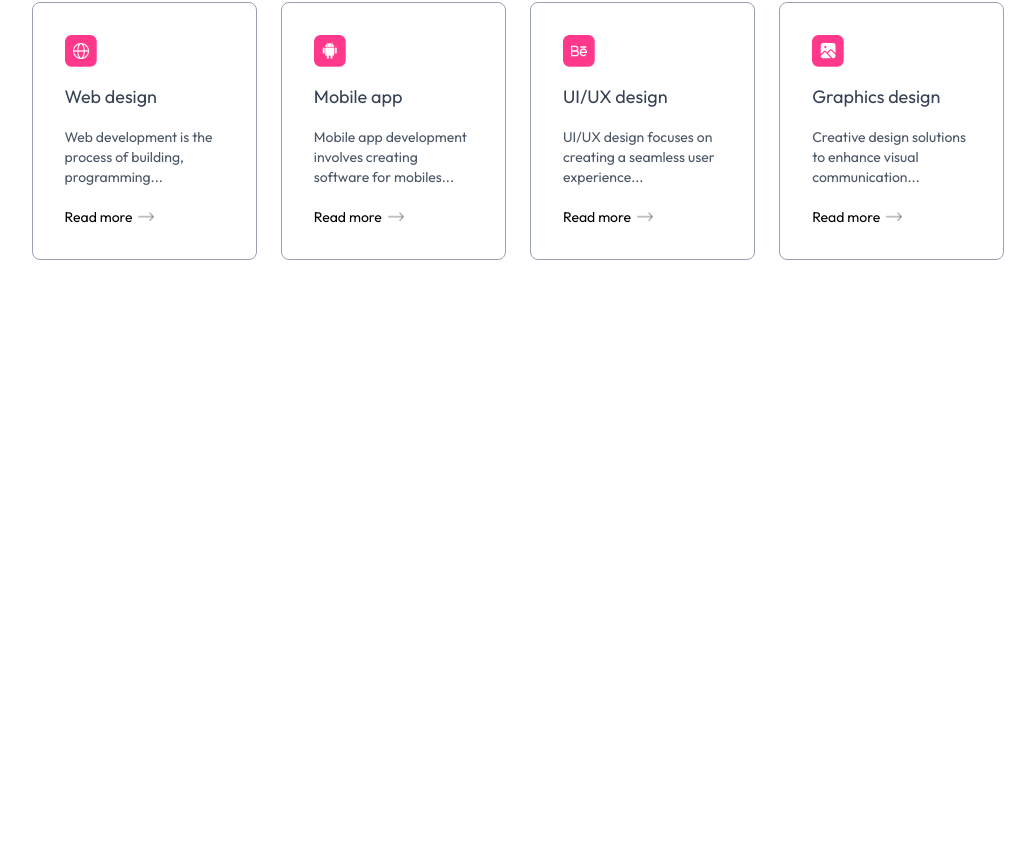
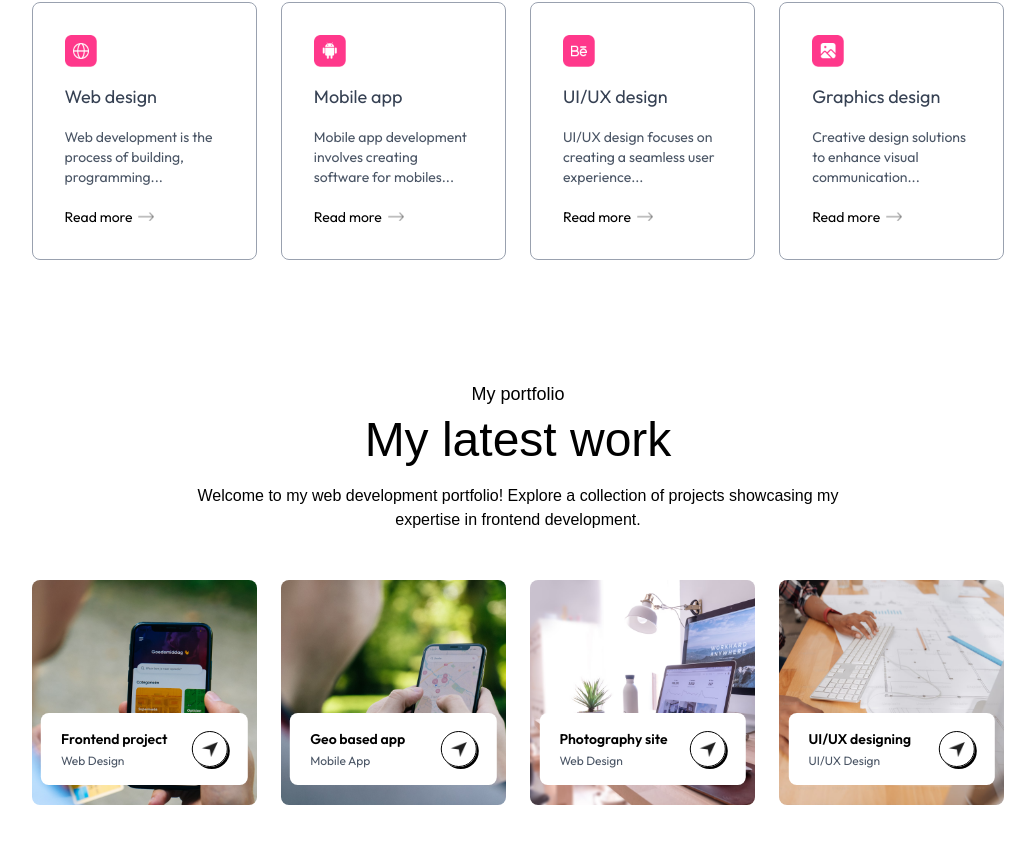
Before and after one commit to onkarshinde1/OnkarShindePortFolio, a Next.js app: page / in a window 1280 px wide. Shown: the part 1815-2658 px from the top of the page, without its empty margins (122-1157 px from the left). Before the commit the page ends 2155 px from the top, so only its background shows below. Built offline with nearby package versions, Linux system fonts and the light colour scheme; a web font is replaced by a local one.

Commit message:
My Work Done

```diff
--- /dev/null
+++ b/app/component/Work.jsx
@@ -0,0 +1,53 @@
+import { assets, workData } from "@/assets/assets";
+import Image from "next/image";
+import React from "react";
+
+const Work = () => {
+  return (
+    <div id="work" className="w-full px-[12%] py-10 scroll-mt-20">
+      <h4 className="text-center mb-2 text-lg font-ovo">My portfolio</h4>
+      <h2 className="text-center text-5xl font-ovo">My latest work</h2>
+      <p className="text-center max-w-2xl mx-auto mt-5 mb-12 font-ovo leading-6">
+        Welcome to my web development portfolio! Explore a collection of
+        projects showcasing my expertise in frontend development.
+      </p>
+
+      {/* Projects Grid */}
+      <div className="grid grid-cols-1 lg:grid-cols-2 xl:grid-cols-4 gap-6 my-10">
+        {workData.map((project, index) => (
+          <div
+            key={index}
+            className="aspect-square bg-no-repeat bg-cover bg-center rounded-lg relative cursor-pointer group"
+            style={{ backgroundImage: `url(${project.bgImage})` }}
+          >
+            {/* Overlay */}
+            <div className="bg-white w-11/12 rounded-lg absolute bottom-5 left-1/2 -translate-x-1/2 py-4 px-5 flex items-center justify-between transition-all duration-300 group-hover:bottom-7">
+
+              {/* Text */}
+              <div>
+                <h2 className="text-black font-semibold text-sm">
+                  {project.title}
+                </h2>
+                <p className="text-gray-600 text-xs mt-1">
+                  {project.description}
+                </p>
+              </div>
+
+              {/* Icon */}
+              <div className="border border-black rounded-full w-9 aspect-square flex items-center justify-center shadow-[2px_2px_0_#000] transition group-hover:bg-lime-300">
+                <Image
+                  src={assets.send_icon}
+                  alt="View project"
+                  className="w-4"
+                />
+              </div>
+
+            </div>
+          </div>
+        ))}
+      </div>
+    </div>
+  );
+};
+
+export default Work;
--- a/app/page.js
+++ b/app/page.js
@@ -4,6 +4,7 @@ import Header from "./component/Header";
 import Navbar from "./component/Navbar";
 import Onkar from "./component/Onkar";
 import Services from "./component/Services";
+import Work from "./component/Work";
 
 export default function Home() {
   return (
@@ -12,6 +13,7 @@ export default function Home() {
       <Header />
       <About />
       <Services />
+      <Work />
             {/* <Onkar /> */}
     </>
   );
```
